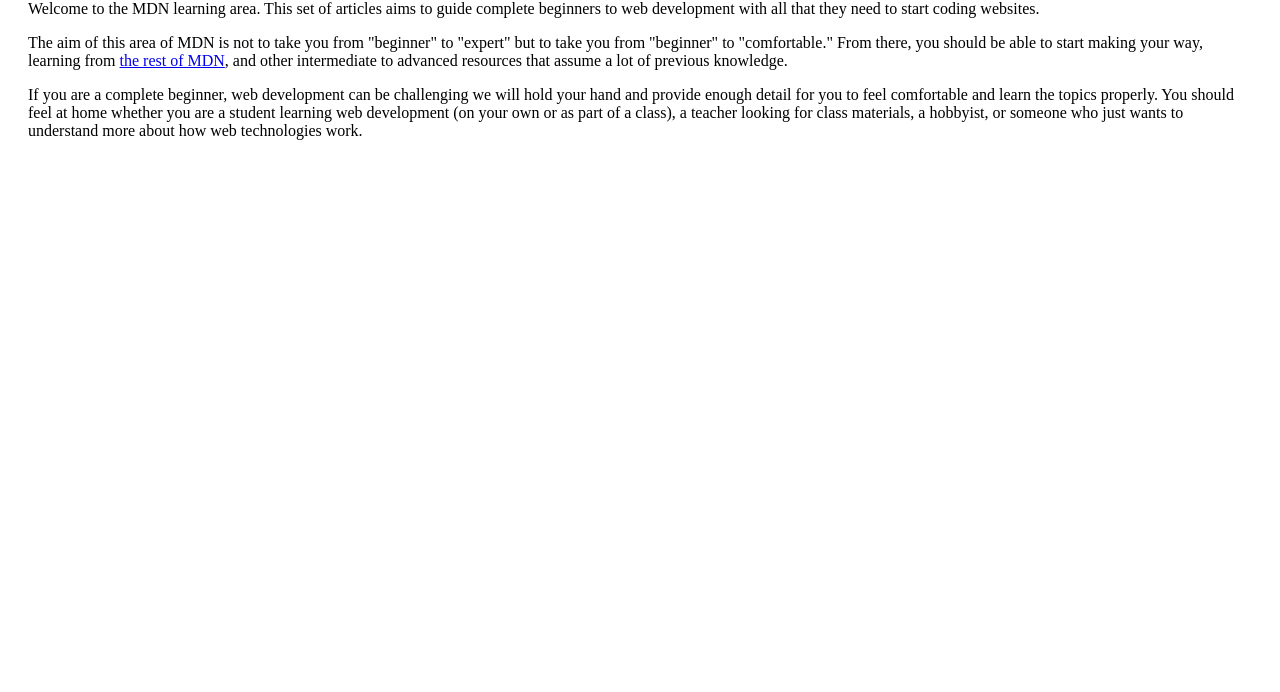
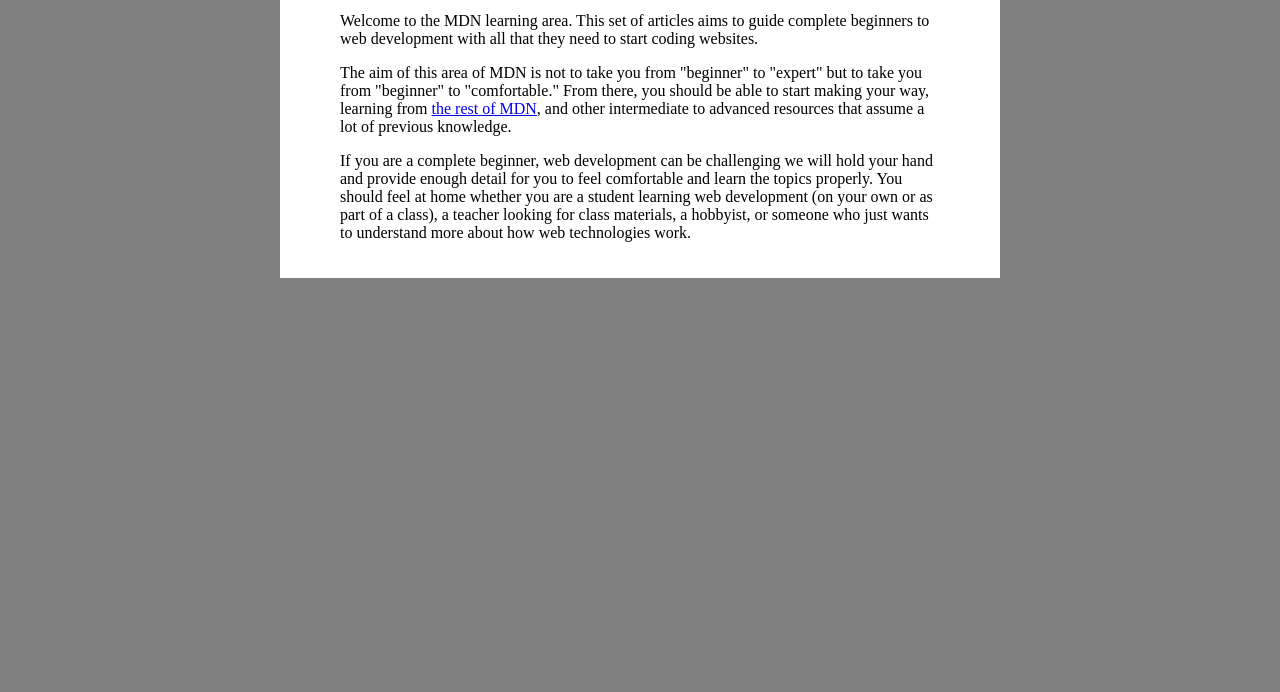
Before and after one commit to Madhusudan9332/reactDay2ClassWork, a plain HTML site: page index.html in a window 1280 px wide. Shown: the part 108-800 px from the top of the page. Drawn offline with nearby package versions, Linux system fonts and the light colour scheme.

Commit message:
second commit

```diff
--- a/App.js
+++ b/App.js
@@ -1,7 +1,7 @@
 class App extends React.Component {
   render() {
     return (
-      <>
+      <div className="container">
         <h1>Learn web development</h1>
         <div>
         <p>
@@ -30,7 +30,7 @@
           technologies work.
         </p>
         </div>
-      </>
+      </div>
     );
   }
 }
--- a/index.html
+++ b/index.html
@@ -9,7 +9,13 @@
     <script src="../CdnModules/domCdn.js"></script> -->
 <style>
   body{
-    padding: 20px;
+    background-color: gray;
+  }
+  .container{
+    background-color: white;
+    margin: 20px auto;
+    width : 600px;
+    padding: 20px 60px;
   }
 </style>
   </head>
```
